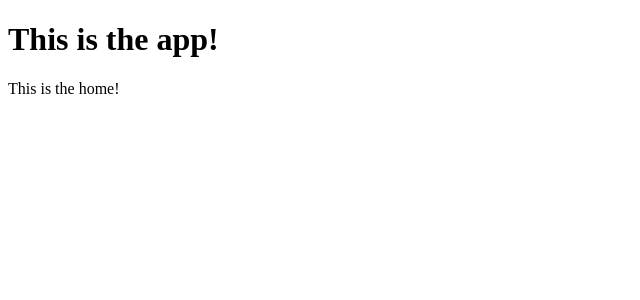
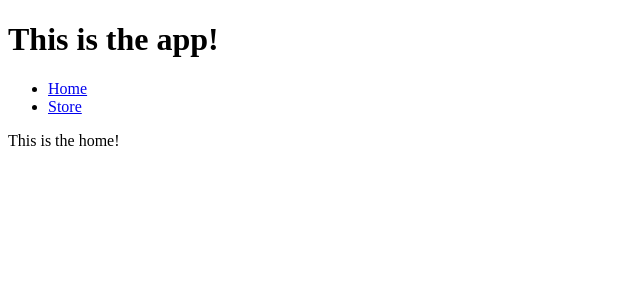
Before and after one commit to SeanRMcC/odin-shopping-cart, a React (Vite) app: page / in a window 1280 px wide. Shown: the top 300 px of the page, without its empty margins (0-640 px from the left). Built offline with nearby package versions, Linux system fonts and the light colour scheme.

Commit message:
Create Nav component with links to routes

```diff
--- a/src/App.jsx
+++ b/src/App.jsx
@@ -1,10 +1,12 @@
 import { Outlet } from "react-router-dom";
+import Nav from "./components/Nav";
 
 function App() {
 
   return (
     <>
       <h1>This is the app!</h1>
+      <Nav />
       <Outlet />
     </>
   );
--- a/src/components/Nav.jsx
+++ b/src/components/Nav.jsx
@@ -0,0 +1,12 @@
+import { Link } from "react-router-dom";
+
+function Nav(){
+    return (
+        <ul>
+            <li><Link to="/">Home</Link></li>
+            <li><Link to="store">Store</Link></li>
+        </ul>
+    );
+}
+
+export default Nav;
```
